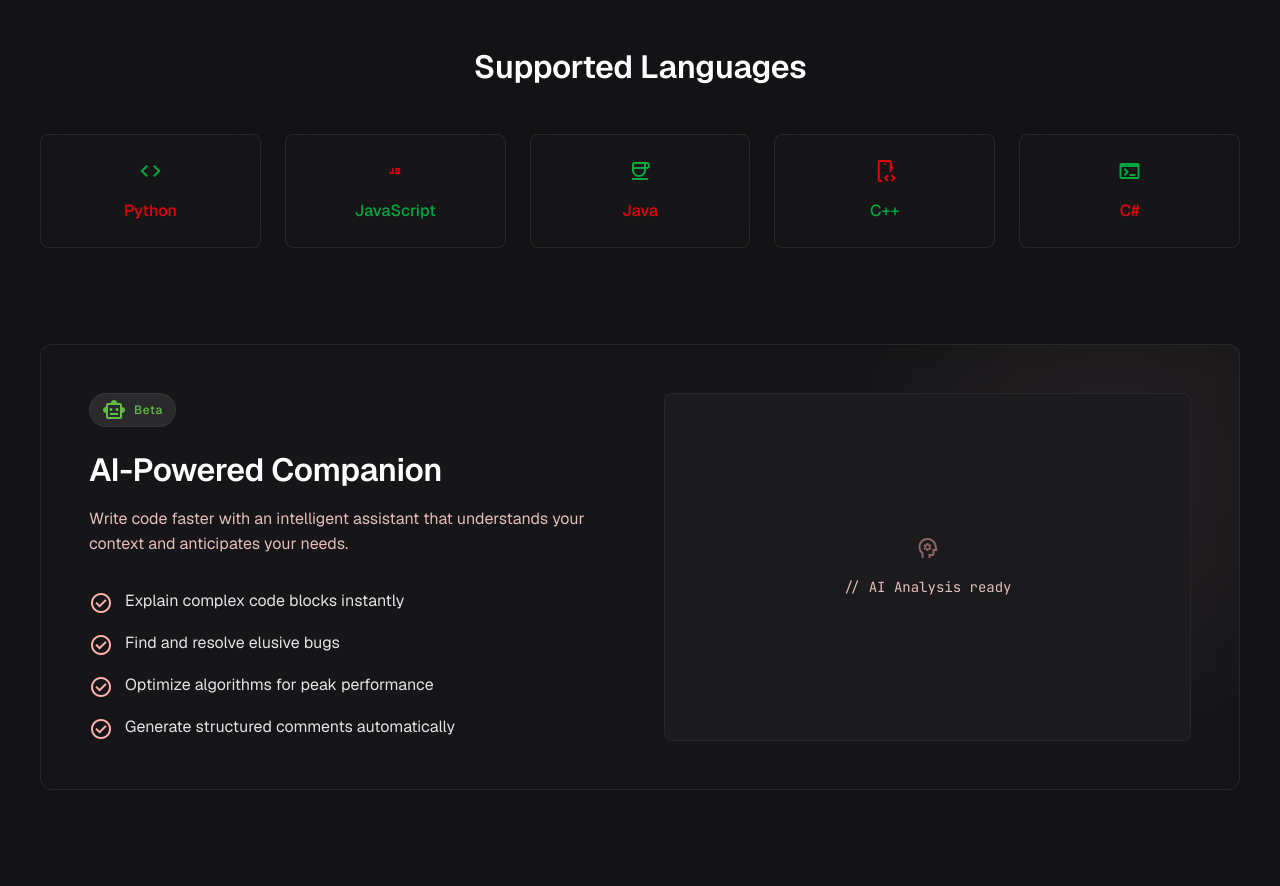
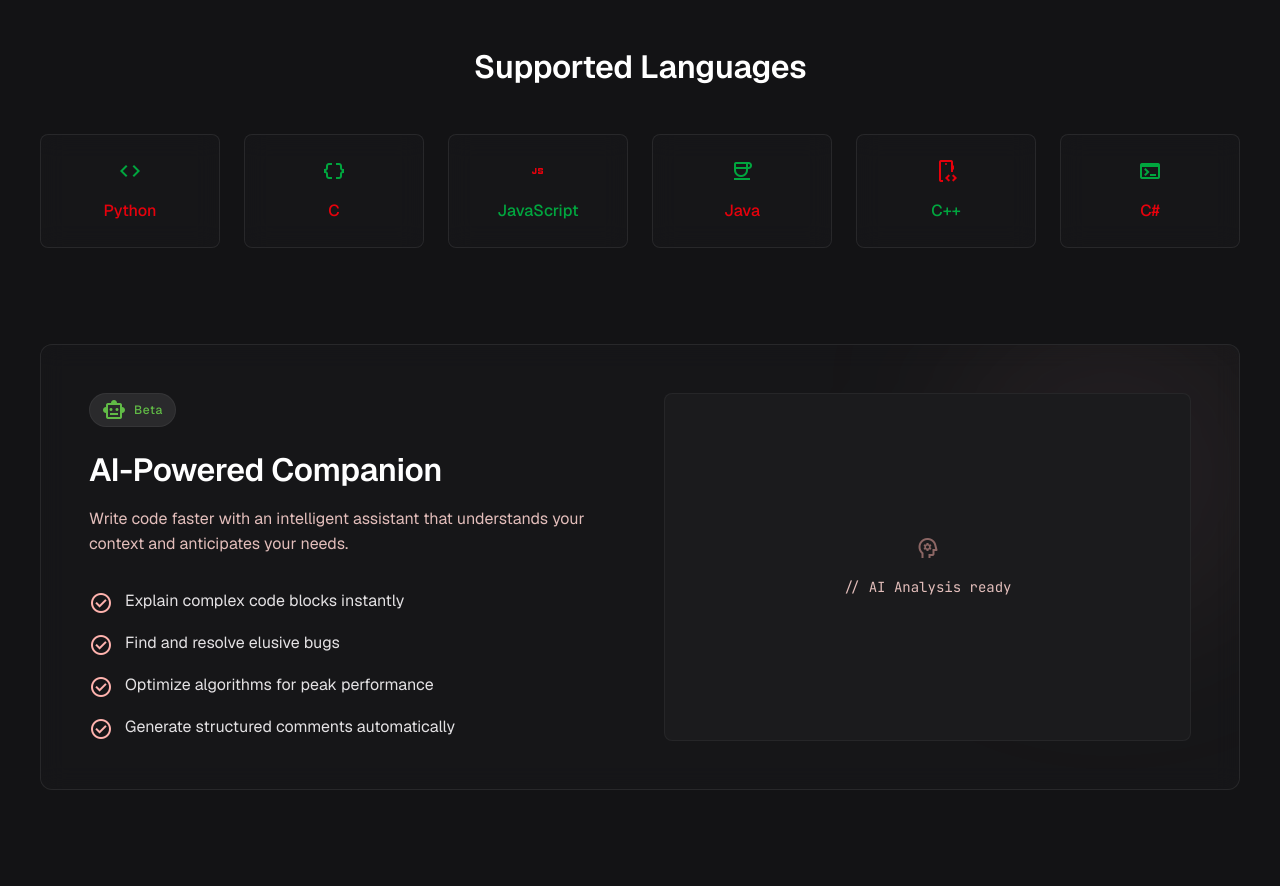
Before and after one commit to xynextrixor/Loferyx, a React (Vite) app: page / in a window 1280 px wide. Shown: the part 1320-2206 px from the top of the page. Built offline with nearby package versions, Linux system fonts and the light colour scheme.

Commit message:
C language

```diff
--- a/server.ts
+++ b/server.ts
@@ -89,6 +89,7 @@ async function startServer() {
   app.get('/api/languages', (req, res) => {
     res.json([
       { id: 'python', name: 'Python' },
+      { id: 'c', name: 'C' },
       { id: 'javascript', name: 'JavaScript' },
       { id: 'java', name: 'Java' },
       { id: 'cpp', name: 'C++' },
@@ -260,7 +261,7 @@ Request: ${prompt}`
       return;
     }
 
-    const validLanguages = ['python', 'javascript', 'java', 'cpp', 'csharp'];
+    const validLanguages = ['python', 'javascript', 'java', 'cpp', 'csharp', 'c'];
     if (!language || !validLanguages.includes(language)) {
       res.status(400).json({ error: 'Invalid or missing language.' });
       return;
@@ -350,7 +351,8 @@ ${code}`;
         javascript: 'typescript-deno',
         java: 'openjdk-25',
         cpp: 'g++-15',
-        csharp: 'dotnet-csharp-9'
+        csharp: 'dotnet-csharp-9',
+        c: 'gcc-15'
       };
 
       const compiler = compilerMap[language] || language;
--- a/src/pages/CompilerPage.tsx
+++ b/src/pages/CompilerPage.tsx
@@ -21,6 +21,7 @@ import { useCollaboration } from '../hooks/useCollaboration';
 
 // Default code templates
 const DEFAULT_CODE: Record<string, string> = {
+  c: '#include <stdio.h>\n\nint main() {\n  printf("Hello, World!\\n");\n  return 0;\n}',
   python: 'print("Hello, World!")\n# Write your Python 3 code here',
   javascript: 'console.log("Hello, World!");\n// Write your JavaScript/TypeScipt here',
   java: 'public class Main {\n  public static void main(String[] args) {\n    System.out.println("Hello, World!");\n  }\n}',
@@ -38,11 +39,12 @@ export const CompilerPage: React.FC = () => {
   const { id: snippetId } = useParams<{id?: string}>();
 
   let initialLang = searchParams.get('lang') || 'javascript';
-  if (!['python', 'javascript', 'java', 'cpp', 'csharp'].includes(initialLang)) {
+  if (!['python', 'javascript', 'java', 'cpp', 'csharp', 'c'].includes(initialLang)) {
     initialLang = 'javascript';
   }
   const [languages, setLanguages] = useState<Language[]>([
     { id: 'python', name: 'Python' },
+    { id: 'c', name: 'C' },
     { id: 'javascript', name: 'JavaScript' },
     { id: 'java', name: 'Java' },
     { id: 'cpp', name: 'C++' },
@@ -142,7 +144,7 @@ export const CompilerPage: React.FC = () => {
 
   useEffect(() => {
     let lang = searchParams.get('lang') || 'javascript';
-    if (!['python', 'javascript', 'java', 'cpp', 'csharp'].includes(lang)) {
+    if (!['python', 'javascript', 'java', 'cpp', 'csharp', 'c'].includes(lang)) {
       lang = 'javascript';
     }
     setLanguage(lang);
@@ -328,7 +330,8 @@ export const CompilerPage: React.FC = () => {
       javascript: 'js',
       java: 'java',
       cpp: 'cpp',
-      csharp: 'cs'
+      csharp: 'cs',
+      c: 'c'
     };
     const extension = extensions[language] || 'txt';
     const blob = new Blob([code], { type: 'text/plain' });
@@ -744,7 +747,7 @@ export const CompilerPage: React.FC = () => {
           <div className="flex items-center justify-between px-4 py-2 border-t border-x border-zinc-200 dark:border-zinc-800 rounded-t-lg bg-zinc-100 dark:bg-zinc-900 text-[10px] font-mono shrink-0 select-none text-gray-600 dark:text-gray-400">
             <div className="flex items-center gap-2.5">
               <span className="w-2 h-2 rounded-full bg-green-500" />
-              <span className="font-bold text-zinc-900 dark:text-white uppercase tracking-wider">main.{language === 'cpp' ? 'cpp' : language === 'javascript' ? 'ts' : language === 'python' ? 'py' : language === 'java' ? 'java' : 'cs'}</span>
+              <span className="font-bold text-zinc-900 dark:text-white uppercase tracking-wider">main.{language === 'cpp' ? 'cpp' : language === 'javascript' ? 'ts' : language === 'python' ? 'py' : language === 'java' ? 'java' : language === 'c' ? 'c' : 'cs'}</span>
             </div>
             <div className="flex items-center gap-3">
               <div className="flex items-center gap-1 border border-zinc-200 dark:border-zinc-800 rounded bg-zinc-50 dark:bg-zinc-950 p-[2px]">
@@ -895,7 +898,7 @@ export const CompilerPage: React.FC = () => {
               <div className="flex items-center justify-between px-4 py-2 border-t border-x border-zinc-200 dark:border-zinc-800 rounded-t-lg bg-zinc-100 dark:bg-zinc-900 text-[10px] font-mono shrink-0 select-none text-gray-600 dark:text-gray-400">
                 <div className="flex items-center gap-2.5">
                   <span className="w-2 h-2 rounded-full bg-green-500" />
-                  <span className="font-bold text-zinc-900 dark:text-white uppercase tracking-wider">main.{language === 'cpp' ? 'cpp' : language === 'javascript' ? 'ts' : language === 'python' ? 'py' : language === 'java' ? 'java' : 'cs'}</span>
+                  <span className="font-bold text-zinc-900 dark:text-white uppercase tracking-wider">main.{language === 'cpp' ? 'cpp' : language === 'javascript' ? 'ts' : language === 'python' ? 'py' : language === 'java' ? 'java' : language === 'c' ? 'c' : 'cs'}</span>
                 </div>
                 <div className="flex items-center gap-3">
                   <div className="flex items-center gap-1 border border-zinc-200 dark:border-zinc-800 rounded bg-zinc-50 dark:bg-zinc-950 p-[2px]">
--- a/src/pages/LandingPage.tsx
+++ b/src/pages/LandingPage.tsx
@@ -88,11 +88,15 @@ export const LandingPage: React.FC = () => {
                 {/* Languages Section */}
                 <section className="max-w-container-max mx-auto px-margin-mobile md:px-margin-desktop py-unit-xl" id="languages">
                     <h2 className="font-headline-lg text-headline-lg text-zinc-900 dark:text-white mb-12 text-center">Supported Languages</h2>
-                    <div className="grid grid-cols-2 md:grid-cols-3 lg:grid-cols-5 gap-6">
+                    <div className="grid grid-cols-2 md:grid-cols-3 lg:grid-cols-6 gap-6">
                         {/* Lang Cards */}
                         <Link to="/compiler?lang=python" className="glass-card glow-effect rounded-lg p-6 flex flex-col items-center justify-center gap-4 cursor-pointer transition-all duration-300 hover:-translate-y-2 hover:border-red-500">
                             <span className="material-symbols-outlined text-4xl text-green-600">code</span>
                             <span className="font-body-md font-medium text-red-600">Python</span>
+                        </Link>
+                        <Link to="/compiler?lang=c" className="glass-card glow-effect rounded-lg p-6 flex flex-col items-center justify-center gap-4 cursor-pointer transition-all duration-300 hover:-translate-y-2 hover:border-red-500">
+                            <span className="material-symbols-outlined text-4xl text-green-600">data_object</span>
+                            <span className="font-body-md font-medium text-red-600">C</span>
                         </Link>
                         <Link to="/compiler?lang=javascript" className="glass-card glow-effect rounded-lg p-6 flex flex-col items-center justify-center gap-4 cursor-pointer transition-all duration-300 hover:-translate-y-2 hover:border-red-500">
                             <span className="material-symbols-outlined text-4xl text-red-600">javascript</span>
```
Also changed, not shown: 1 other file (tests, documents, lock files or other folders).
